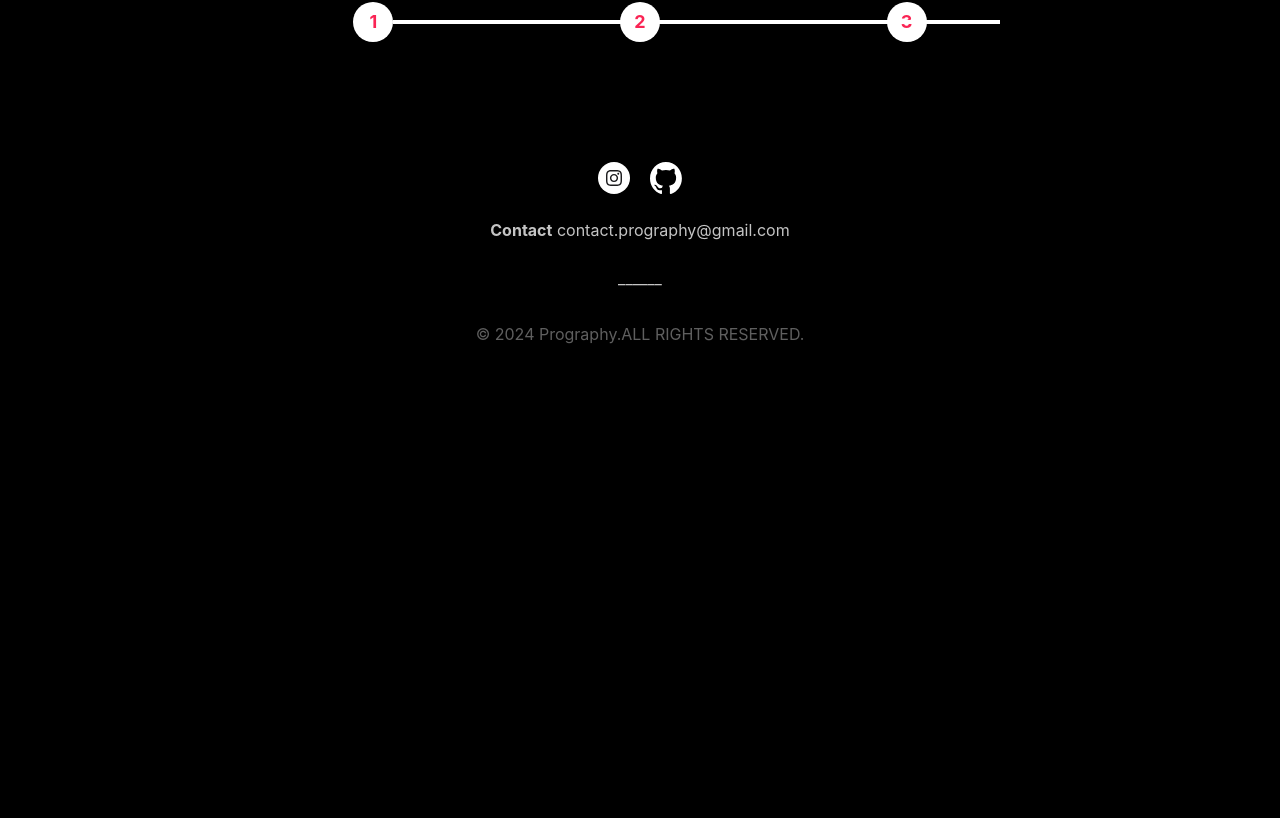
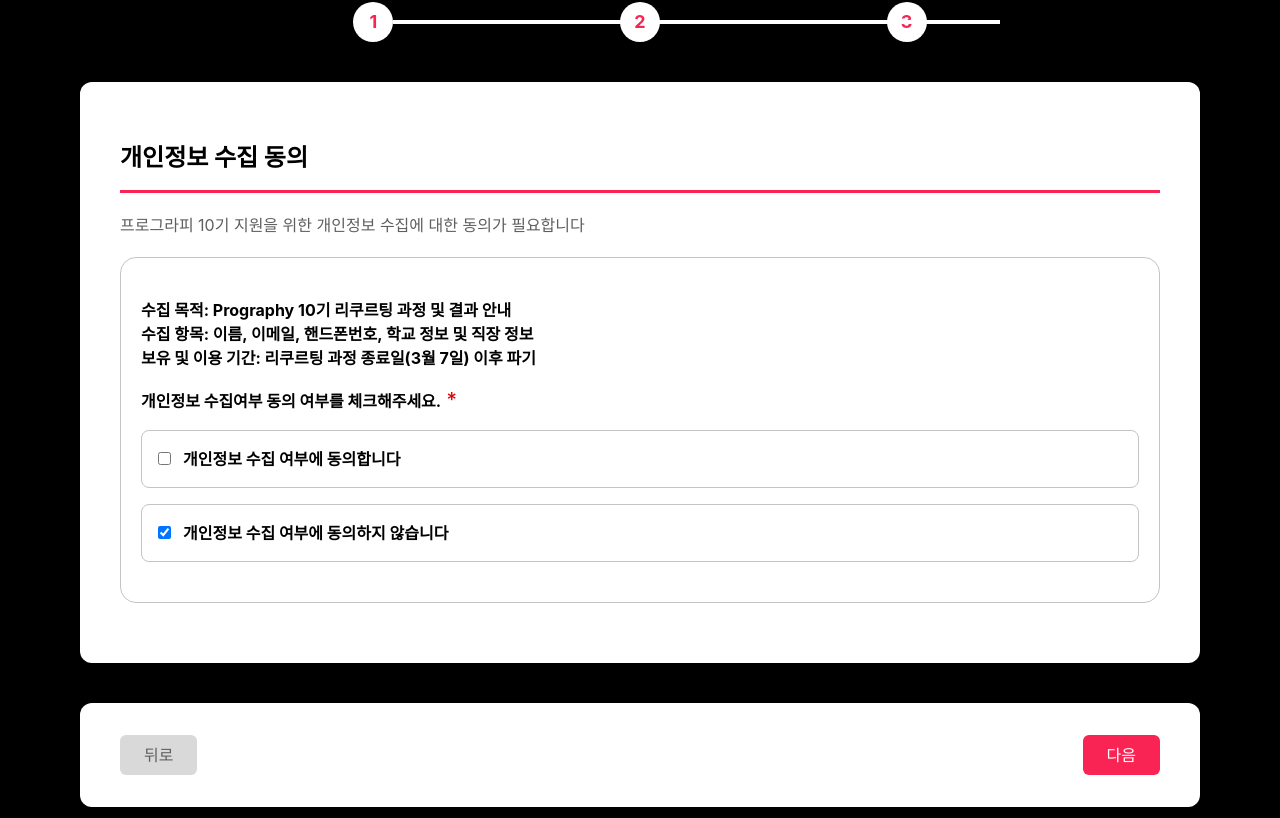
Before and after one commit to kwonsaebom/prography-10th-frontend, a React (Vite) app: page /apply in a window 1280 px wide. Shown: the part 302-1120 px from the top of the page. Before the commit the page ends 800 px from the top, so only its background shows below. Built offline with nearby package versions, Linux system fonts and the light colour scheme.

Commit message:
feat: 지원서 - 개인정보 동의 디자인

```diff
--- a/src/components/ApplyHeader.jsx
+++ b/src/components/ApplyHeader.jsx
@@ -5,8 +5,9 @@
   const progressBar =
     "relative after:content-[''] after:absolute after:w-85 after:h-1 after:bg-white after:left-10";
 
+  const check = "bg-primary text-white";
   return (
-    <>
+    <section>
       <h1 className="font-bold text-5xl text-center py-7">
         Prography 10기 지원서
       </h1>
@@ -15,6 +16,6 @@
         <li className={`${progress} ${progressBar}`}>2</li>
         <li className={progress}>3</li>
       </ol>
-    </>
+    </section>
   );
 }
--- /dev/null
+++ b/src/components/Button.jsx
@@ -0,0 +1,20 @@
+import { useNavigate } from "react-router-dom";
+
+export function Button({ disabled, children, to }) {
+  const disableClass =
+    "py-2 px-6 rounded-md text-gray-5 bg-gray-2 cursor-not-allowed";
+  const activeClass =
+    "py-2 px-6 rounded-md cursor-pointer bg-primary text-white";
+
+  const navigate = useNavigate();
+
+  return (
+    <button
+      className={disabled ? disableClass : activeClass}
+      disabled={disabled}
+      onClick={() => navigate(to)}
+    >
+      {children}
+    </button>
+  );
+}
--- /dev/null
+++ b/src/components/CheckBox.jsx
@@ -0,0 +1,13 @@
+export default function CheckBox({ children, checked }) {
+  return (
+    <label className="border border-gray-3 rounded-lg p-4">
+      <input
+        type="checkbox"
+        checked={checked}
+        onChange={(e) => onChange(e.target.checked)}
+        className="mr-3"
+      />
+      {children}
+    </label>
+  );
+}
--- a/src/pages/ApplyFirstPage.jsx
+++ b/src/pages/ApplyFirstPage.jsx
@@ -1,9 +1,49 @@
 import ApplyHeader from "@components/ApplyHeader";
+import CheckBox from "@components/CheckBox";
+import { useState } from "react";
+import { Button } from "@components/Button";
 
 export default function ApplyFirstPage() {
+  const [isChecked, setIsChecked] = useState(false);
+
   return (
     <>
       <ApplyHeader progress="1" />
+
+      <section className="my-10 py-15 px-10 bg-white rounded-xl text-black">
+        <h2 className="text-2xl font-bold pb-4 border-b-3 border-b-primary ">
+          개인정보 수집 동의
+        </h2>
+        <p className="my-5 text-gray-5">
+          프로그라피 10기 지원을 위한 개인정보 수집에 대한 동의가 필요합니다
+        </p>
+
+        <form className="border border-gray-3 rounded-2xl py-10 px-5 font-bold">
+          <ol>
+            <li>수집 목적: Prography 10기 리쿠르팅 과정 및 결과 안내</li>
+            <li>수집 항목: 이름, 이메일, 핸드폰번호, 학교 정보 및 직장 정보</li>
+            <li>보유 및 이용 기간: 리쿠르팅 과정 종료일(3월 7일) 이후 파기</li>
+          </ol>
+
+          <p className="py-4">
+            개인정보 수집여부 동의 여부를 체크해주세요.
+            <span className="text-red-600 text-xl font-medium"> *</span>
+          </p>
+
+          <div className="flex flex-col gap-4">
+            <CheckBox checked={isChecked} onChange={setIsChecked}>
+              개인정보 수집 여부에 동의합니다
+            </CheckBox>
+            <CheckBox checked={!isChecked}>
+              개인정보 수집 여부에 동의하지 않습니다
+            </CheckBox>
+          </div>
+        </form>
+      </section>
+      <section className="my-10 py-8 px-10 bg-white rounded-xl text-black flex justify-between">
+        <Button disabled={true}>뒤로</Button>
+        <Button to="/apply/second">다음</Button>
+      </section>
     </>
   );
 }
```
